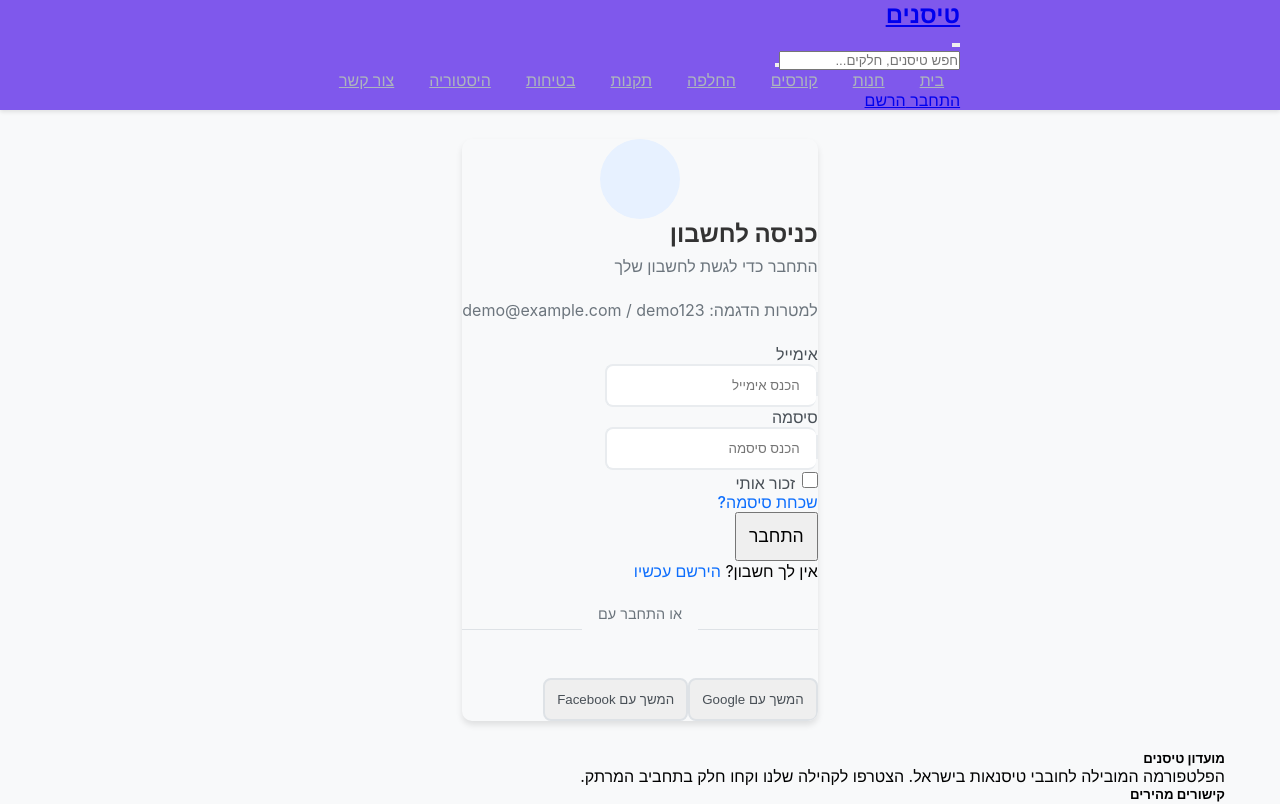
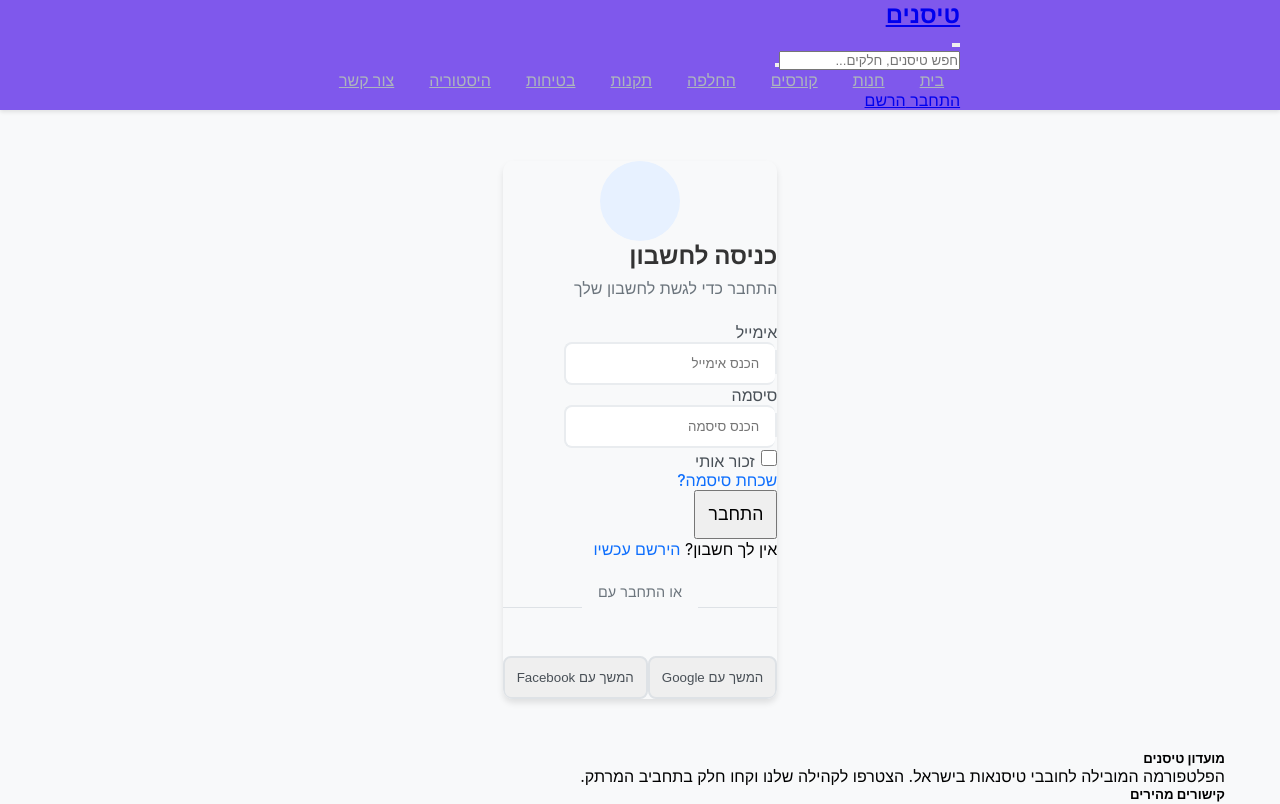
Before and after one commit to w0cker/tisanim-club, a React (Create React App) app in the folder front/: page /login in a window 1280 px wide. Shown: the top 804 px of the page. Built offline with nearby package versions, Linux system fonts and the light colour scheme.

Commit message:
Update LoginPage.jsx

```diff
--- a/front/src/pages/LoginPage.jsx
+++ b/front/src/pages/LoginPage.jsx
@@ -69,9 +69,6 @@ setTimeout(() => {
                   </div>
                   <h2 className="auth-title">כניסה לחשבון</h2>
                   <p className="text-muted">התחבר כדי לגשת לחשבון שלך</p>
-                  <p className="text-muted small">
-                    למטרות הדגמה: demo@example.com / demo123
-                  </p>
                 </div>
 
                 {error && (
```
